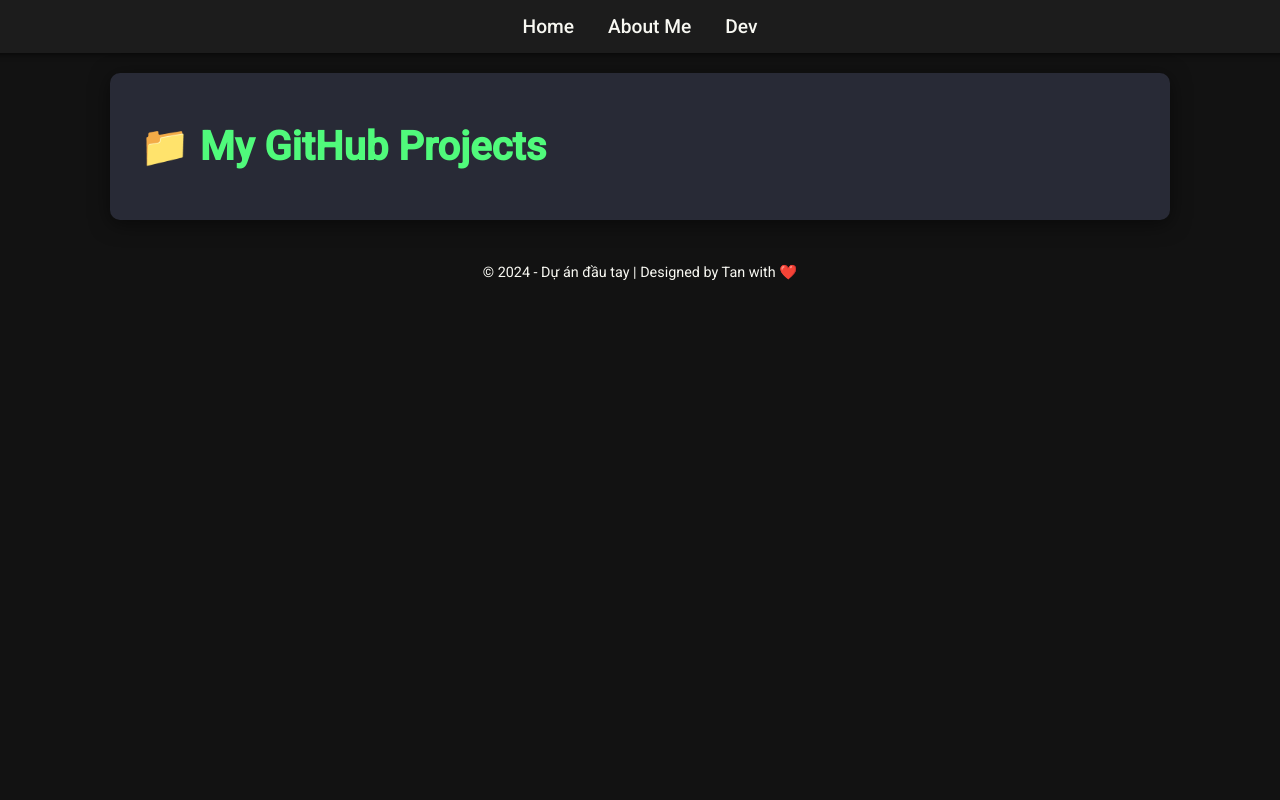
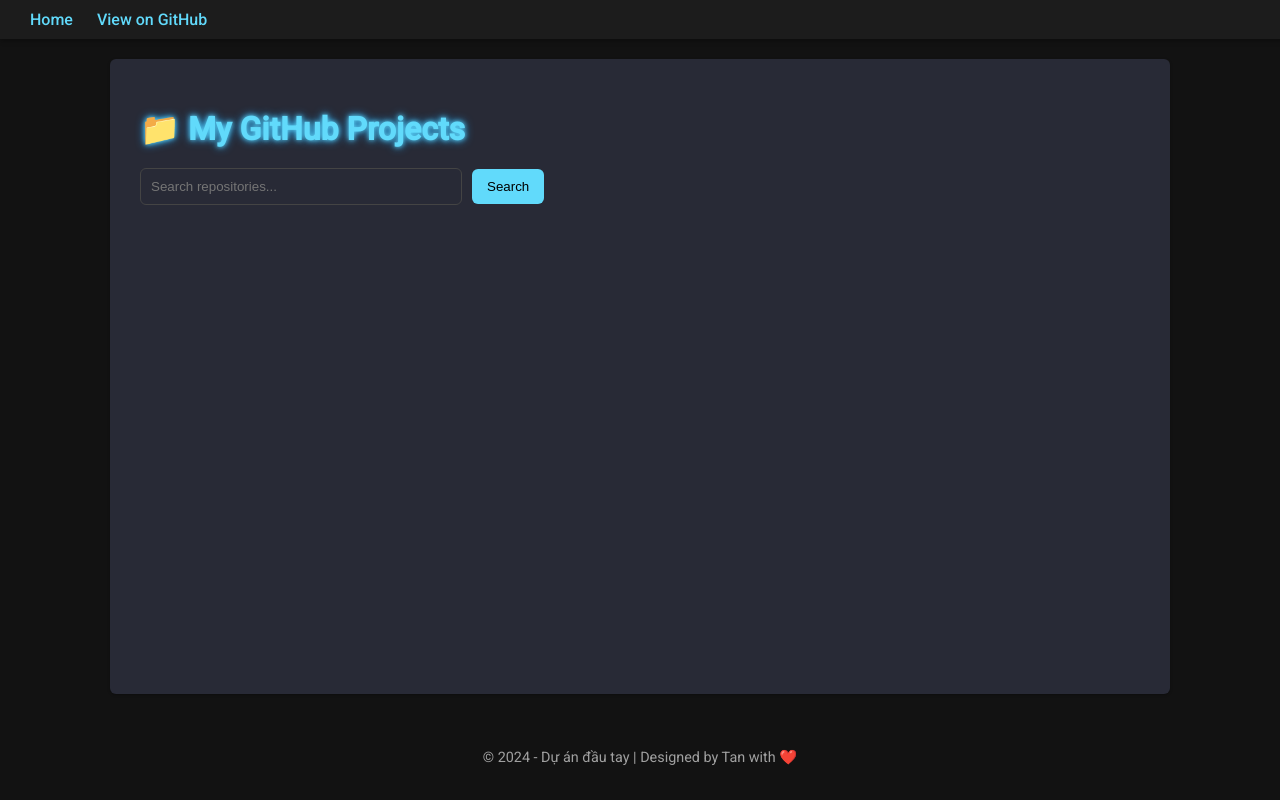
Before and after one commit to tanbaycu/tanbaycu-website, a Flask app: page /projects in a window 1280 px wide. Run offline with Flask 3, Linux system fonts and the light colour scheme; data that the repository does not hold is empty; parts of the project's set-up code (start-up, migrations or seed data) failed here and were passed over.

Commit message:
update projects

```diff
--- a/templates/projects.html
+++ b/templates/projects.html
@@ -11,118 +11,184 @@
         body {
             font-family: "Roboto", sans-serif;
             background-color: #121212;
+            /* Nền tối */
             color: #e0e0e0;
+            /* Màu chữ sáng */
             margin: 0;
             padding: 0;
             display: flex;
             flex-direction: column;
-            align-items: center;
-            transition: background-color 0.3s;
-        }
-
-        h1 {
-            color: #50fa7b;
-            margin: 20px 0;
-            font-size: 2.5rem;
+            min-height: 100vh;
+            /* Đảm bảo footer luôn ở cuối */
         }
 
         .navbar {
             background-color: #1c1c1c;
-            padding: 15px;
-            text-align: center;
+            /* Nền navbar tối */
+            padding: 10px 20px;
             width: 100%;
             position: sticky;
             top: 0;
             z-index: 1000;
-            box-shadow: 0 2px 5px rgba(0, 0, 0, 0.5);
+            box-shadow: 0 2px 5px rgba(0, 0, 0, 0.3);
+            display: flex;
+            justify-content: space-between;
+            align-items: center;
         }
 
         .navbar a {
-            color: #f8f8f2;
+            color: #61dafb;
+            /* Màu chữ navbar xanh */
             text-decoration: none;
-            margin: 0 15px;
+            margin: 0 10px;
             font-weight: 500;
             transition: color 0.3s;
-            font-size: 1.2rem;
+            font-size: 1rem;
         }
 
         .navbar a:hover {
-            color: #50fa7b;
+            color: #21a1f1;
+            /* Màu khi hover */
         }
 
         .content {
+            flex: 1;
+            /* Giúp phần nội dung chiếm không gian còn lại */
             padding: 30px;
             background-color: #282a36;
-            border-radius: 10px;
+            /* Nền nội dung tối */
+            border-radius: 6px;
             width: 90%;
             max-width: 1000px;
-            margin-top: 20px;
-            box-shadow: 0 4px 20px rgba(0, 0, 0, 0.5);
-            transition: transform 0.3s;
+            margin: 20px auto;
+            /* Giữa trang */
+            box-shadow: 0 1px 3px rgba(0, 0, 0, 0.3);
         }
 
-        .content:hover {
-            transform: scale(1.01);
+        h1 {
+            font-size: 2rem;
+            margin-bottom: 20px;
+            color: #61dafb;
+            /* Màu tiêu đề xanh */
+            text-shadow: 0 0 5px #61dafb, 0 0 10px #21a1f1;
+            /* Hiệu ứng phát sáng */
         }
 
         .repo {
             margin: 15px 0;
             padding: 20px;
-            background: rgba(255, 255, 255, 0.1);
-            border-radius: 8px;
-            transition: background 0.3s;
+            background: #1e1e1e;
+            /* Nền repo tối */
+            border-radius: 6px;
+            border: 1px solid #3e3e3e;
+            /* Đường viền tối */
+            transition: background 0.2s, box-shadow 0.2s;
+            /* Thêm hiệu ứng bóng */
         }
 
         .repo:hover {
-            background: rgba(255, 255, 255, 0.2);
+            background: #3b3b3b;
+            /* Nền khi hover */
+            box-shadow: 0 0 10px #61dafb;
+            /* Hiệu ứng bóng phát sáng */
         }
 
         .repo a {
-            color: #50fa7b;
+            color: #61dafb;
+            /* Màu liên kết repo */
             text-decoration: none;
             font-weight: bold;
-            font-size: 1.5rem;
+            font-size: 1.25rem;
+            transition: text-shadow 0.3s;
+            /* Hiệu ứng chữ phát sáng */
+        }
+
+        .repo a:hover {
+            text-shadow: 0 0 5px #61dafb, 0 0 10px #21a1f1;
+            /* Hiệu ứng phát sáng */
         }
 
         .repo p {
             margin: 10px 0;
-            font-size: 1rem;
+            font-size: 0.9rem;
+            color: #a0a0a0;
+            /* Màu mô tả repo */
         }
 
         .repo .repo-stats {
             display: flex;
             justify-content: space-between;
-            font-size: 0.9rem;
+            font-size: 0.8rem;
+            color: #a0a0a0;
+            /* Màu thống kê repo */
         }
 
         .footer {
-            margin-top: 30px;
             text-align: center;
-            color: #f8f8f2;
+            color: #a0a0a0;
+            /* Màu chữ footer */
             font-size: 0.9rem;
+            padding: 20px 0;
+            margin-top: auto;
+            /* Đảm bảo footer nằm ở cuối trang */
+        }
+
+        /* Thêm phần tìm kiếm */
+        .search-bar {
+            display: flex;
+            align-items: center;
+            margin-top: 10px;
+        }
+
+        .search-input {
+            padding: 10px;
+            border: 1px solid #444;
+            /* Đường viền tối */
+            border-radius: 6px;
+            width: 300px;
+            margin-right: 10px;
+            background-color: #282a36;
+            /* Nền input tối */
+            color: #e0e0e0;
+            /* Màu chữ trong input */
+        }
+
+        .search-button {
+            background-color: #61dafb;
+            /* Màu nút tìm kiếm */
+            color: black;
+            border: none;
+            padding: 10px 15px;
+            border-radius: 6px;
+            cursor: pointer;
+            transition: background 0.3s, box-shadow 0.3s;
+            /* Thêm hiệu ứng bóng */
+        }
+
+        .search-button:hover {
+            background-color: #21a1f1;
+            /* Màu khi hover */
+            box-shadow: 0 0 10px #61dafb;
+            /* Hiệu ứng bóng phát sáng */
         }
     </style>
 </head>
 
 <body>
     <div class="navbar">
-        <a href="/">Home</a>
-        <a href="/about-me">About Me</a>
-        <a href="/dev">Dev</a>
+        <div>
+            <a href="/">Home</a>
+            <a href="https://github.com/tanbaycu" target="_blank">View on GitHub</a>
+        </div>
     </div>
     <div class="content">
         <h1>📁 My GitHub Projects</h1>
+        <div class="search-bar">
+            <input type="text" class="search-input" placeholder="Search repositories..." />
+            <button class="search-button">Search</button>
+        </div>
         <div id="repos">
-            {% for repo in repos %}
-            <div class="repo">
-                <h3><a href="{{ repo.html_url }}" target="_blank">{{ repo.name }}</a></h3>
-                <p>{{ repo.description if repo.description else 'No description available.' }}</p>
-                <div class="repo-stats">
-                    <span><strong>Stars:</strong> {{ repo.stargazers_count }}</span>
-                    <span><strong>Forks:</strong> {{ repo.forks_count }}</span>
-                </div>
-            </div>
-            {% endfor %}
+            <!-- Repositories will be injected here by JavaScript -->
         </div>
     </div>
     <div class="footer">
```
